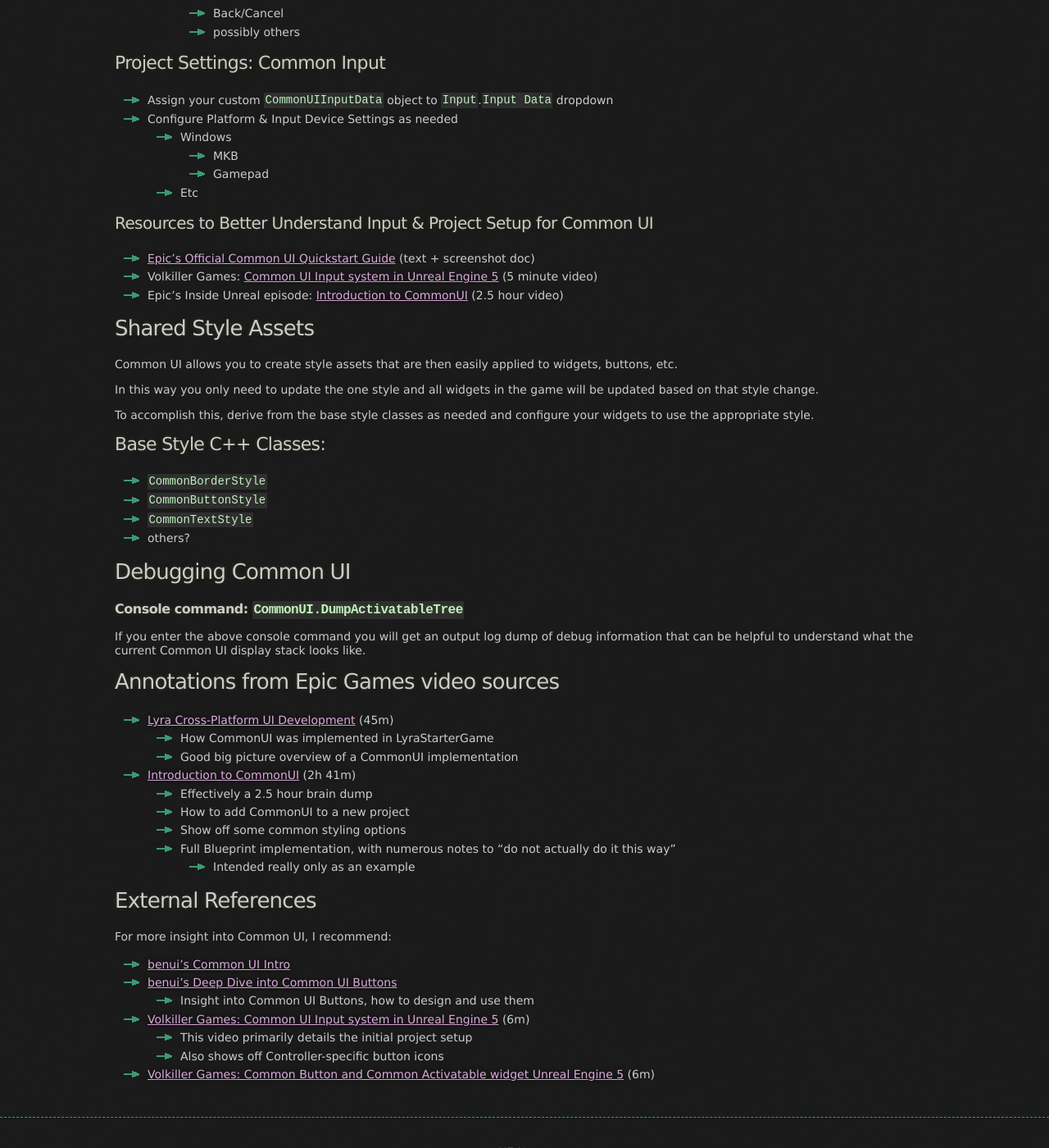
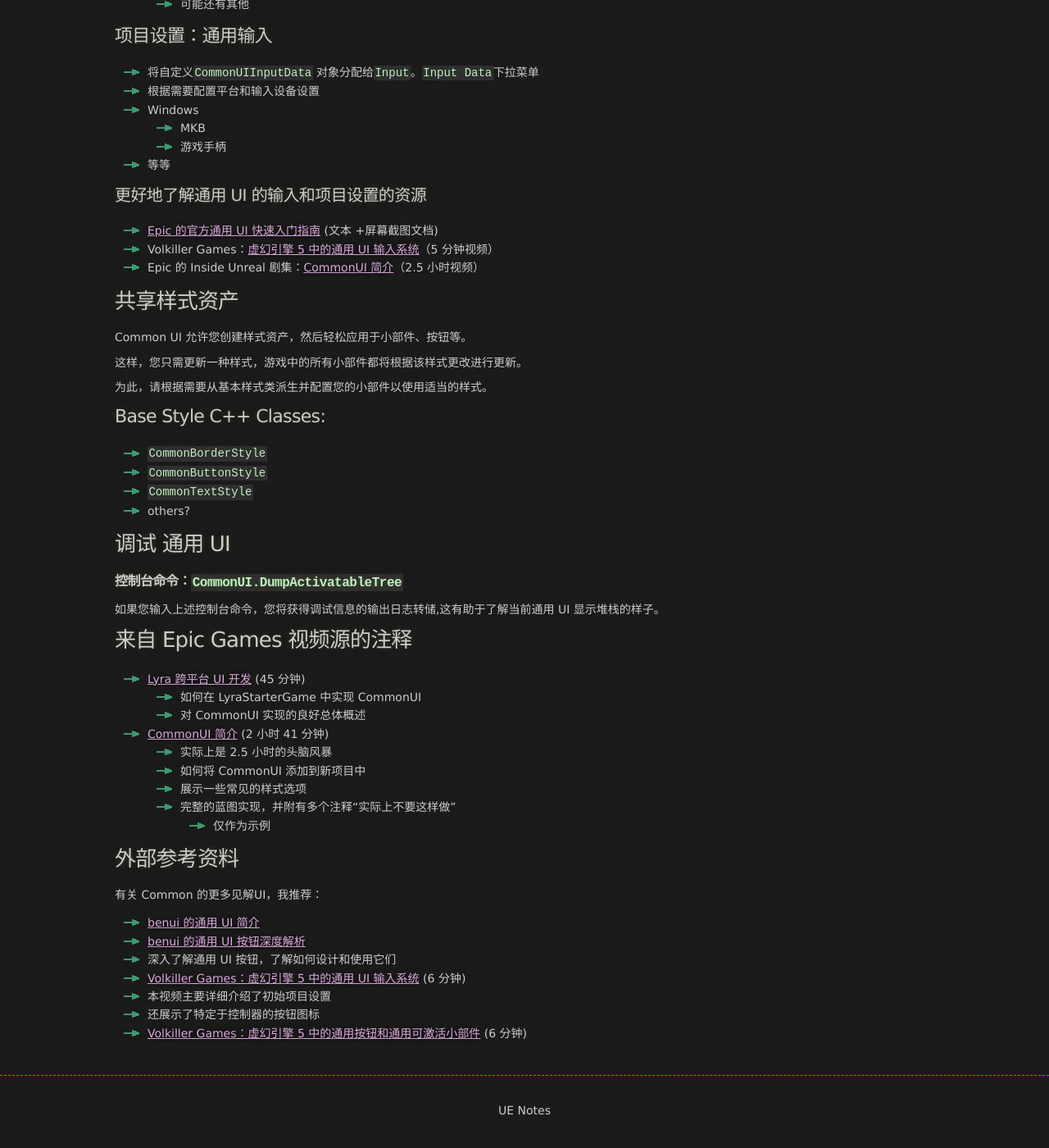
Before and after one commit to kuafu/kuafu.github.io, a Jekyll site: the page built from UE5/CommonUI/index.md, in a window 1280 px wide and 1400 px high, scrolled down 1002 px. Shown: the whole window at 82% size. Built offline with Jekyll 4.4.1, drawn with Linux system fonts in a browser that asks for light colours; some of the changed text lies outside the part shown.

Commit message:
Common UI Plugin

```diff
--- a/UE5/CommonUI/index.md
+++ b/UE5/CommonUI/index.md
@@ -6,85 +6,77 @@ breadcrumb_name: "Common UI"
 ---
 
 
-# Common UI Plugin
+# 1 Common UI Plugin
 
-The Common UI plugin allows the automation of a lot of platform-specific behavior in the UI.
-For example, buttons can be automatically shown/hidden depending on the platform
-type, and it is very easy to test different platforms in the Editor.
-
-[Lyra Input Overview](/UE5/LyraStarterGame/Input/) gives a good big picture look
-at a possible way Common UI can be implemented.
-
-## Key Concepts
-
-- [Common UI Action Router](./ActionRouter)
-  - Manages the Input Mode
-- [Activatable Widget](./ActivatableWidget)
-  - Base for most Lyra widgets
+Common UI 插件允许在 UI 中自动执行许多特定于平台的行为。例如，可以根据平台类型自动显示/隐藏按钮，并且在编辑器中测试不同平台非常容易。
 
 
-## Example Usage in Lyra
+[Lyra 输入概述](/UE5/LyraStarterGame/Input/) 很好地概述了 Common UI 的可能实现方式。
 
-- [Lyra UI Policy](/UE5/LyraStarterGame/Input/UIPolicy) defines a prioritized, tagged layers of
-  [Activatable Widgets](./ActivatableWidget)
+## 1.1 关键概念
+
+- [通用 UI 动作路由器](./ActionRouter)
+- 管理输入模式
+- [可激活小部件](./ActivatableWidget)
+- 大多数 Lyra 小部件的基础
+
+## 1.2 Lyra 中的示例用法
+
+- [Lyra UI 策略](/UE5/LyraStarterGame/Input/UIPolicy) 定义了优先级的标记层
+[可激活小部件](./ActivatableWidget)
+
+### 1.2.1 示例：Lyra 通用 UI 层
+
+按优先级升序，Lyra 将这些通用 UI 层定义为具有相关游戏标记的堆栈：
+
+- `UI.Layer.Game` - 与游戏直接相关的 UI
+- `UI.Layer.GameMenu` - 例如：库存 UI
+- `UI.Layer.Menu` - 主菜单层
+- `UI.Layer.Modal` - 提示/确认对话框层
 
 
-### Example: Lyra Common UI Layers
+## 1.3 输入处理
 
-In ascending priority, Lyra defines these Common UI Layers as stacks with associated Gameplay Tags:
+通用 UI 会随时将输入定向到当前具有焦点的小部件（默认情况下，位于最高优先级可见层顶部的小部件）。
 
-- `UI.Layer.Game` - UI relating directly to gameplay
-- `UI.Layer.GameMenu` - For example: Inventory UI
-- `UI.Layer.Menu` - Main Menu layer
-- `UI.Layer.Modal` - Prompt/Confirmation Dialog layer
-
-
-## Input Handling
-
-Input is directed by Common UI to the Widget that currently has focus
-(by default the one at the top of the highest priority visible layer)
-at any given time.
-
-Widget inputs are configured via:
+Widget 输入通过以下方式配置：
 
 - `DataTable` with row type `CommonInputActionDataBase`
 - One or more `CommonInputBaseControllerData`-derived `ControllerData` assets
   - These reference the input action `DataTable`
 - Custom `CommonUIInputData`-derived BP/Object
   - This references the input action `DataTable`
-  - Configures Universal Input Actions, like:
-    - Continue
-    - Back/Cancel
-    - possibly others
+- 配置通用输入操作，例如：
+  - 继续
+  - 返回/取消
+  - 可能还有其他
 
 
-### Project Settings: Common Input
+### 项目设置：通用输入
 
-- Assign your custom `CommonUIInputData` object to `Input`.`Input Data` dropdown
-- Configure Platform & Input Device Settings as needed
-  - Windows
-    - MKB
-    - Gamepad
-  - Etc
+- 将自定义`CommonUIInputData` 对象分配给`Input`。`Input Data`下拉菜单
+- 根据需要配置平台和输入设备设置
+- Windows
+  - MKB
+  - 游戏手柄
+- 等等
 
 
-#### Resources to Better Understand Input & Project Setup for Common UI
+#### 更好地了解通用 UI 的输入和项目设置的资源
 
-- [Epic's Official Common UI Quickstart Guide](https://docs.unrealengine.com/5.0/en-US/common-ui-quickstart-guide-for-unreal-engine/) (text + screenshot doc)
-- Volkiller Games: [Common UI Input system in Unreal Engine 5](https://youtu.be/q05jmFyeb0c) (5 minute video)
-- Epic's Inside Unreal episode: [Introduction to CommonUI](./Annotations/EpicGames-Introduction-to-CommonUI) (2.5 hour video)
+- [Epic 的官方通用 UI 快速入门指南](https://docs.unrealengine.com/5.0/en-US/common-ui-quickstart-guide-for-unreal-engine/) (文本 +屏幕截图文档)
+- Volkiller Games：[虚幻引擎 5 中的通用 UI 输入系统](https://youtu.be/q05jmFyeb0c)（5 分钟视频）
+- Epic 的 Inside Unreal 剧集：[CommonUI 简介](./Annotations/EpicGames-Introduction-to-CommonUI)（2.5 小时视频）
 
 
-## Shared Style Assets
 
-Common UI allows you to create style assets that are then easily applied to widgets,
-buttons, etc.
+## 共享样式资产
+Common UI 允许您创建样式资产，然后轻松应用于小部件、按钮等。
 
-In this way you only need to update the one style and all widgets in the game will be
-updated based on that style change.
+这样，您只需更新一种样式，游戏中的所有小部件都将根据该样式更改进行更新。
 
-To accomplish this, derive from the base style classes as needed and configure your
-widgets to use the appropriate style.
+为此，请根据需要从基本样式类派生并配置您的小部件以使用适当的样式。
+
 
 ### Base Style C++ Classes:
 - `CommonBorderStyle`
@@ -93,40 +85,37 @@ widgets to use the appropriate style.
 - others?
 
 
-## Debugging Common UI
+## 调试 通用 UI
 
-###### Console command: `CommonUI.DumpActivatableTree`
+###### 控制台命令：`CommonUI.DumpActivatableTree`
 
-If you enter the above console command you will get an output log dump of debug information
-that can be helpful to understand what the current Common UI display stack looks like.
-
+如果您输入上述控制台命令，您将获得调试信息的输出日志转储,这有助于了解当前通用 UI 显示堆栈的样子。
 
 <a id="Annotations"></a>
 <a id="Annotations_EpicGames"></a>
-## Annotations from Epic Games video sources
 
-- [Lyra Cross-Platform UI Development](./Annotations/EpicGames-Lyra-Cross-Platform-UI-Development) (45m)
-  - How CommonUI was implemented in LyraStarterGame
-  - Good big picture overview of a CommonUI implementation
-- [Introduction to CommonUI](./Annotations/EpicGames-Introduction-to-CommonUI) (2h 41m)
-  - Effectively a 2.5 hour brain dump
-  - How to add CommonUI to a new project
-  - Show off some common styling options
-  - Full Blueprint implementation, with numerous notes to "do not actually do it this way"
-    - Intended really only as an example
-
+## 来自 Epic Games 视频源的注释
+- [Lyra 跨平台 UI 开发](./Annotations/EpicGames-Lyra-Cross-Platform-UI-Development) (45 分钟)
+  - 如何在 LyraStarterGame 中实现 CommonUI
+  - 对 CommonUI 实现的良好总体概述
+- [CommonUI 简介](./Annotations/EpicGames-Introduction-to-CommonUI) (2 小时 41 分钟)
+  - 实际上是 2.5 小时的头脑风暴
+  - 如何将 CommonUI 添加到新项目中
+  - 展示一些常见的样式选项
+  - 完整的蓝图实现，并附有多个注释“实际上不要这样做”
+    - 仅作为示例
 
 <a id="Annotations_Other"></a>
 
 
-## External References
+## 外部参考资料
 
-For more insight into Common UI, I recommend:
+有关 Common 的更多见解UI，我推荐：
 
-- [benui's Common UI Intro](https://benui.ca/unreal/common-ui-intro/)
-- [benui's Deep Dive into Common UI Buttons](https://benui.ca/unreal/common-ui-button/)
-  - Insight into Common UI Buttons, how to design and use them
-- [Volkiller Games: Common UI Input system in Unreal Engine 5](https://youtu.be/q05jmFyeb0c) (6m)
-  - This video primarily details the initial project setup
-  - Also shows off Controller-specific button icons
-- [Volkiller Games: Common Button and Common Activatable widget Unreal Engine 5](https://youtu.be/HUGtsOqTIp8) (6m)
+- [benui 的通用 UI 简介](https://benui.ca/unreal/common-ui-intro/)
+- [benui 的通用 UI 按钮深度解析](https://benui.ca/unreal/common-ui-button/)
+- 深入了解通用 UI 按钮，了解如何设计和使用它们
+- [Volkiller Games：虚幻引擎 5 中的通用 UI 输入系统](https://youtu.be/q05jmFyeb0c) (6 分钟)
+- 本视频主要详细介绍了初始项目设置
+- 还展示了特定于控制器的按钮图标
+- [Volkiller Games：虚幻引擎 5 中的通用按钮和通用可激活小部件](https://youtu.be/HUGtsOqTIp8) (6 分钟)
```
